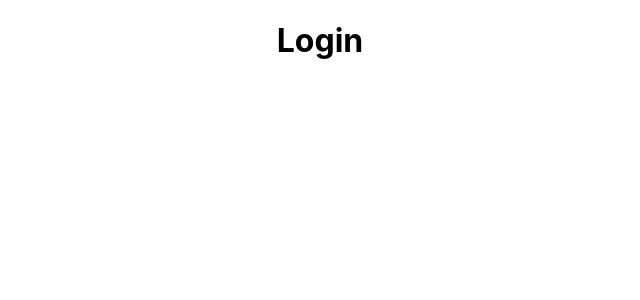
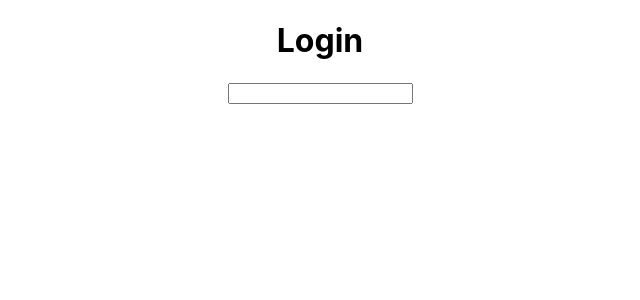
Before and after one commit to Arthur1112/web-jwt, a React (Create React App) app: page / in a window 1280 px wide. Shown: the top 300 px of the page, without its empty margins (320-960 px from the left). Built offline with nearby package versions, Linux system fonts and the light colour scheme.

Commit message:
added form to login

```diff
--- a/src/components/Login.js
+++ b/src/components/Login.js
@@ -1,7 +1,14 @@
+import { Form, Button, Input } from "antd";
+
 export default function Login() {
   return (
     <>
       <h1>Login</h1>
+      <Form>
+        <Form.Item>
+          <Input />
+        </Form.Item>
+      </Form>
     </>
   );
 }
```
